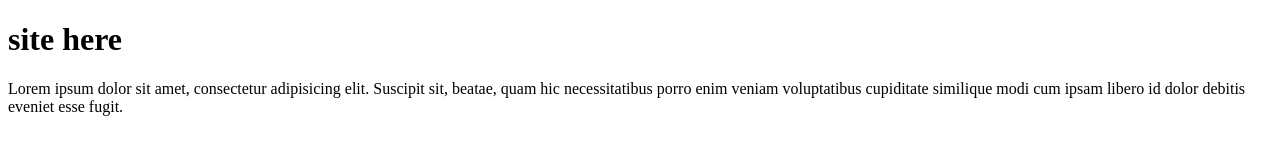
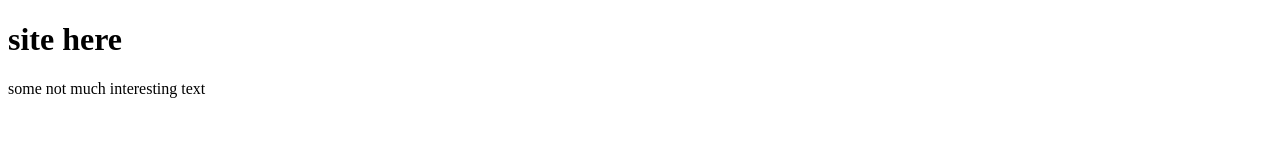
Before and after one commit to nyazev/site, a plain HTML site: page index.html in a window 1280 px wide. Drawn offline with Linux system fonts and the light colour scheme.

Commit message:
third commit

```diff
--- a/index.html
+++ b/index.html
@@ -7,6 +7,6 @@
 </head>
 <body>
 <h1>site here</h1>
-	<p>Lorem ipsum dolor sit amet, consectetur adipisicing elit. Suscipit sit, beatae, quam hic necessitatibus porro enim veniam voluptatibus cupiditate similique modi cum ipsam libero id dolor debitis eveniet esse fugit.</p>
+	<p>some not much interesting text</p>
 </body>
 </html>
```
